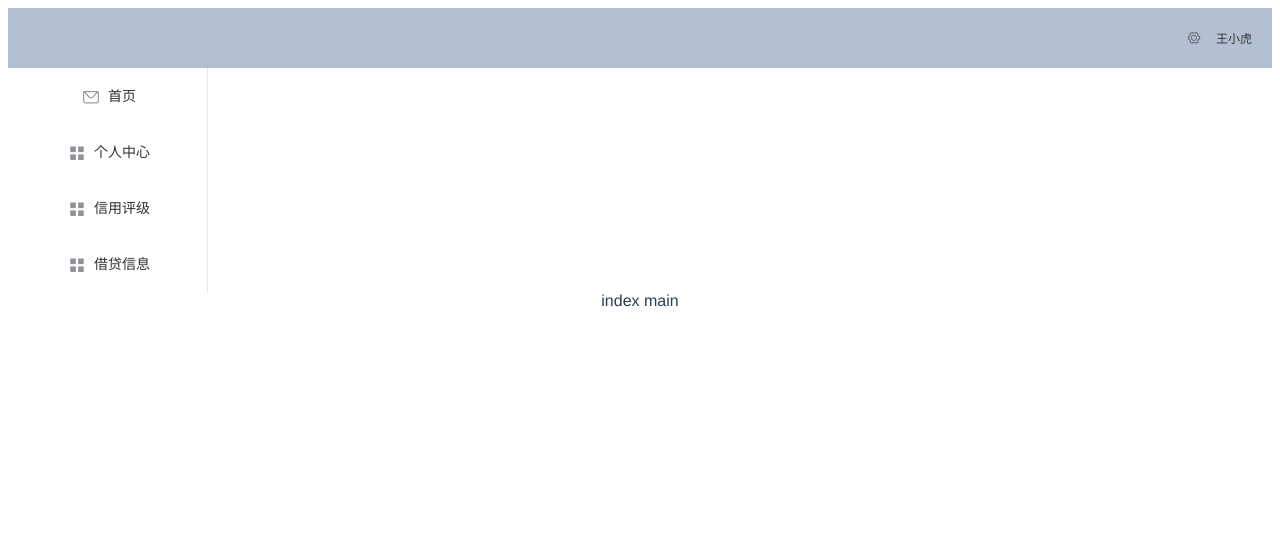
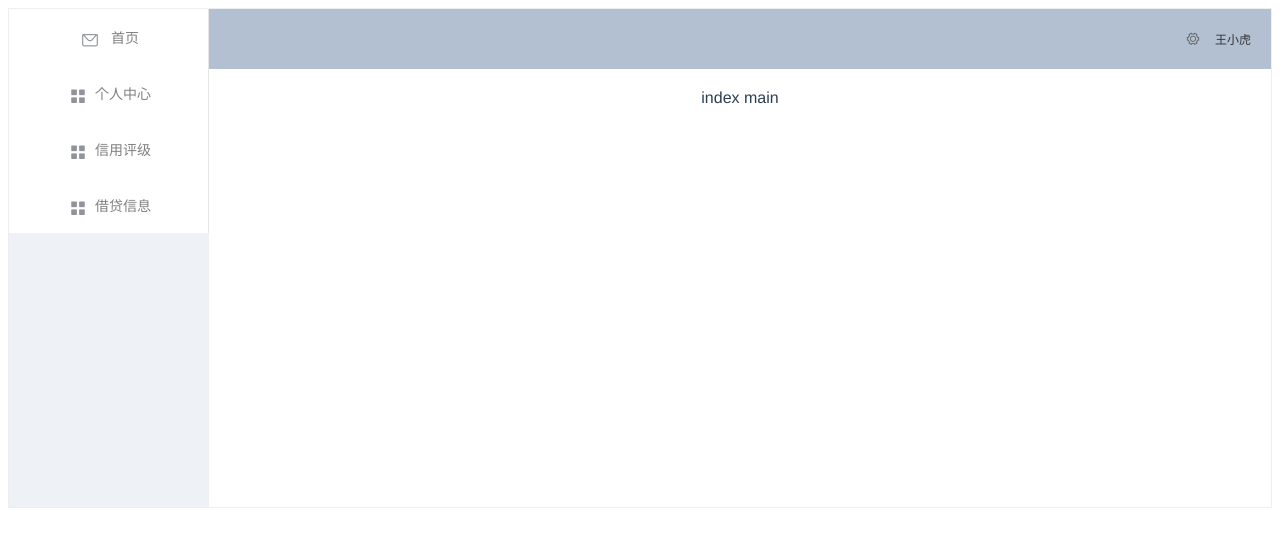
Before and after one commit to shenxs/p2pFrontEnd, a Vue app: page /#/index in a window 1280 px wide. Shown: the top 546 px of the page. Built offline with nearby package versions, Linux system fonts and the light colour scheme.

Commit message:
add router link

```diff
--- a/src/App.vue
+++ b/src/App.vue
@@ -1,17 +1,44 @@
 <template>
     <div id="app">
-        <my-header></my-header>
-        <side></side>
-        <router-view></router-view>
-        <my-footer></my-footer>
+
+
+        <!--<el-container style="height:650px; border: 1px solid #eee">-->
+        <!--<side></side>-->
+
+        <!--<el-container >-->
+        <!--<my-header></my-header>-->
+        <!--<el-main>-->
+        <!--<router-view> </router-view>-->
+        <!--<my-footer></my-footer>-->
+        <!--</el-main>-->
+
+        <!--</el-container>-->
+        <!--</el-container>-->
+
+
+        <el-container style="height: 500px; border: 1px solid #eee">
+            <side></side>
+            <el-container>
+                <my-header></my-header>
+
+                <el-header style="height: 0%;"/>
+
+                <el-main>
+                    <router-view></router-view>
+                </el-main>
+
+            </el-container>
+        </el-container>
+
     </div>
+
 </template>
 
 <script>
 
-    import myHeader from './components/header'
+    import myHeader from './components/myHeader'
     import side from './components/side'
-    import myFooter from './components/footer'
+    import myFooter from './components/myFooter'
 
     export default {
         name: 'app',
@@ -21,16 +48,12 @@
             msg: 123
         },
         methods: {
-            changePage(number) {
-                this.flag = number;
-            },
-            changeRoute(path){
+            changeRoute(path) {
                 this.$router.push(path);
             }
         },
         data() {
             return {
-                flag: '1',
                 theMsg: "Hello"
             }
 
@@ -47,16 +70,18 @@
         -moz-osx-font-smoothing: grayscale;
         text-align: center;
         color: #2c3e50;
+        margin-bottom: auto;
     }
-
     .el-header {
         background-color: #B3C0D1;
         color: #333;
         line-height: 60px;
+
+    }
+    .a{
+        text-decoration-line: none;
     }
 
-    .el-aside {
-        color: #333;
-    }
+
 
 </style>
--- a/src/components/HelloWorld.vue
+++ /dev/null
@@ -1,58 +0,0 @@
-<template>
-  <div class="hello">
-    <h1>{{ msg }}</h1>
-    <p>
-      For guide and recipes on how to configure / customize this project,<br>
-      check out the
-      <a href="https://cli.vuejs.org" target="_blank" rel="noopener">vue-cli documentation</a>.
-    </p>
-    <h3>Installed CLI Plugins</h3>
-    <ul>
-      <li><a href="https://github.com/vuejs/vue-cli/tree/dev/packages/%40vue/cli-plugin-babel" target="_blank" rel="noopener">babel</a></li>
-      <li><a href="https://github.com/vuejs/vue-cli/tree/dev/packages/%40vue/cli-plugin-eslint" target="_blank" rel="noopener">eslint</a></li>
-    </ul>
-    <h3>Essential Links</h3>
-    <ul>
-      <li><a href="https://vuejs.org" target="_blank" rel="noopener">Core Docs</a></li>
-      <li><a href="https://forum.vuejs.org" target="_blank" rel="noopener">Forum</a></li>
-      <li><a href="https://chat.vuejs.org" target="_blank" rel="noopener">Community Chat</a></li>
-      <li><a href="https://twitter.com/vuejs" target="_blank" rel="noopener">Twitter</a></li>
-      <li><a href="https://news.vuejs.org" target="_blank" rel="noopener">News</a></li>
-    </ul>
-    <h3>Ecosystem</h3>
-    <ul>
-      <li><a href="https://router.vuejs.org" target="_blank" rel="noopener">vue-router</a></li>
-      <li><a href="https://vuex.vuejs.org" target="_blank" rel="noopener">vuex</a></li>
-      <li><a href="https://github.com/vuejs/vue-devtools#vue-devtools" target="_blank" rel="noopener">vue-devtools</a></li>
-      <li><a href="https://vue-loader.vuejs.org" target="_blank" rel="noopener">vue-loader</a></li>
-      <li><a href="https://github.com/vuejs/awesome-vue" target="_blank" rel="noopener">awesome-vue</a></li>
-    </ul>
-  </div>
-</template>
-
-<script>
-export default {
-  name: 'HelloWorld',
-  props: {
-    msg: String
-  }
-}
-</script>
-
-<!-- Add "scoped" attribute to limit CSS to this component only -->
-<style scoped>
-h3 {
-  margin: 40px 0 0;
-}
-ul {
-  list-style-type: none;
-  padding: 0;
-}
-li {
-  display: inline-block;
-  margin: 0 10px;
-}
-a {
-  color: #42b983;
-}
-</style>
--- /dev/null
+++ b/src/components/borrowLoanInfo.vue
@@ -0,0 +1,15 @@
+<template>
+    <h1>
+        借贷信息
+    </h1>
+</template>
+
+<script>
+    export default {
+        name: "BorrowLoanInfo"
+    }
+</script>
+
+<style scoped>
+
+</style>
--- /dev/null
+++ b/src/components/creditRating.vue
@@ -0,0 +1,13 @@
+<template>
+    <h1>Credit Rating</h1>
+</template>
+
+<script>
+    export default {
+        name: "CreditRating"
+    }
+</script>
+
+<style scoped>
+
+</style>
--- a/src/components/footer.vue
+++ b/src/components/myFooter.vue
@@ -6,7 +6,7 @@
 
 <script>
     export default {
-        name: "footer"
+        name: "myFooter"
     }
 </script>
 
--- a/src/components/header.vue
+++ b/src/components/myHeader.vue
@@ -1,4 +1,5 @@
 <template>
+
     <el-header style="text-align: right; font-size: 12px">
         <el-dropdown>
             <i class="el-icon-setting" style="margin-right: 15px"></i>
@@ -10,14 +11,20 @@
         </el-dropdown>
         <span>王小虎</span>
     </el-header>
+
 </template>
 
 <script>
     export default {
-        name: "header"
+        name: "myHeader"
     }
 </script>
 
 <style scoped>
+    el-header {
+        background-color: #B3C0D1;
+        color: #333;
+        line-height: 60px;
 
+    }
 </style>
--- a/src/components/side.vue
+++ b/src/components/side.vue
@@ -1,22 +1,34 @@
 <template>
     <el-aside width="200px" style="background-color: rgb(238, 241, 246)">
-        <el-menu :default-openeds="['1', '3']"
-                 @open="handleClick"
-                 @close="handleClick">
-            <el-menu-item index="1" @click="changePage('1')">
-                <template slot="title"><i class="el-icon-message"></i>首页</template>
+        <el-menu>
+            <el-menu-item index="1">
+
+                <template slot="title">
+                    <router-link to="/" replace>
+                        <i class="el-icon-message"></i> 首页
+                    </router-link>
+                </template>
+
             </el-menu-item>
 
-            <el-menu-item index="2" @click="changePage('2')">
-                <template slot="title"><i class="el-icon-menu"></i>个人中心</template>
+            <el-menu-item index="2">
+                <template slot="title">
+
+                    <router-link to="usercenter" replace> <i class="el-icon-menu"></i>个人中心</router-link>
+                </template>
             </el-menu-item>
 
             <el-menu-item index="3">
-                <template slot="title"><i class="el-icon-menu"></i>信用评级</template>
+                <template slot="title">
+                    <router-link to="creditRating" replace> <i class="el-icon-menu"></i>信用评级</router-link>
+                </template>
             </el-menu-item>
 
             <el-menu-item index="4">
-                <template slot="title"><i class="el-icon-menu"></i>借贷信息</template>
+                <template slot="title">
+
+                    <router-link to="borrowLoanInfo" replace> <i class="el-icon-menu"></i>借贷信息</router-link>
+                </template>
             </el-menu-item>
         </el-menu>
     </el-aside>
@@ -29,5 +41,12 @@
 </script>
 
 <style scoped>
+    .el-aside {
+        color: #333;
+    }
 
+    li a {
+        text-decoration: none;
+        color: grey;
+    }
 </style>
--- /dev/null
+++ b/src/components/userCenter.vue
@@ -0,0 +1,13 @@
+<template>
+    <h1>个人中心</h1>
+</template>
+
+<script>
+    export default {
+        name: "UserCenter"
+    }
+</script>
+
+<style scoped>
+
+</style>
--- a/src/router/index.js
+++ b/src/router/index.js
@@ -1,14 +1,32 @@
-import IndexMain from '../components/index-main'
+import indexMain from '../components/index-main'
+import userCenter from '../components/userCenter'
+import creditRating from '../components/creditRating'
 
-const routers=[
+import borrowLoanInfo from '../components/borrowLoanInfo'
+
+
+const routers = [
     {
-        path:'/',
-        redirect:'/index'
+        path: '/',
+        redirect: '/index'
     },
     {
-        path:'/index',
-        name:'index',
-        component: IndexMain
+        path: '/index',
+        name: 'index',
+        component: indexMain
+    }
+    , {
+        path: '/usercenter',
+        name: 'usercenter',
+        component: userCenter
+    }, {
+        path: '/creditRating',
+        name: 'creditRating',
+        component: creditRating
+    }, {
+        path: '/borrowLoanInfo',
+        name: 'borrowLoanInfo',
+        component:borrowLoanInfo
     }
 ];
 
```
